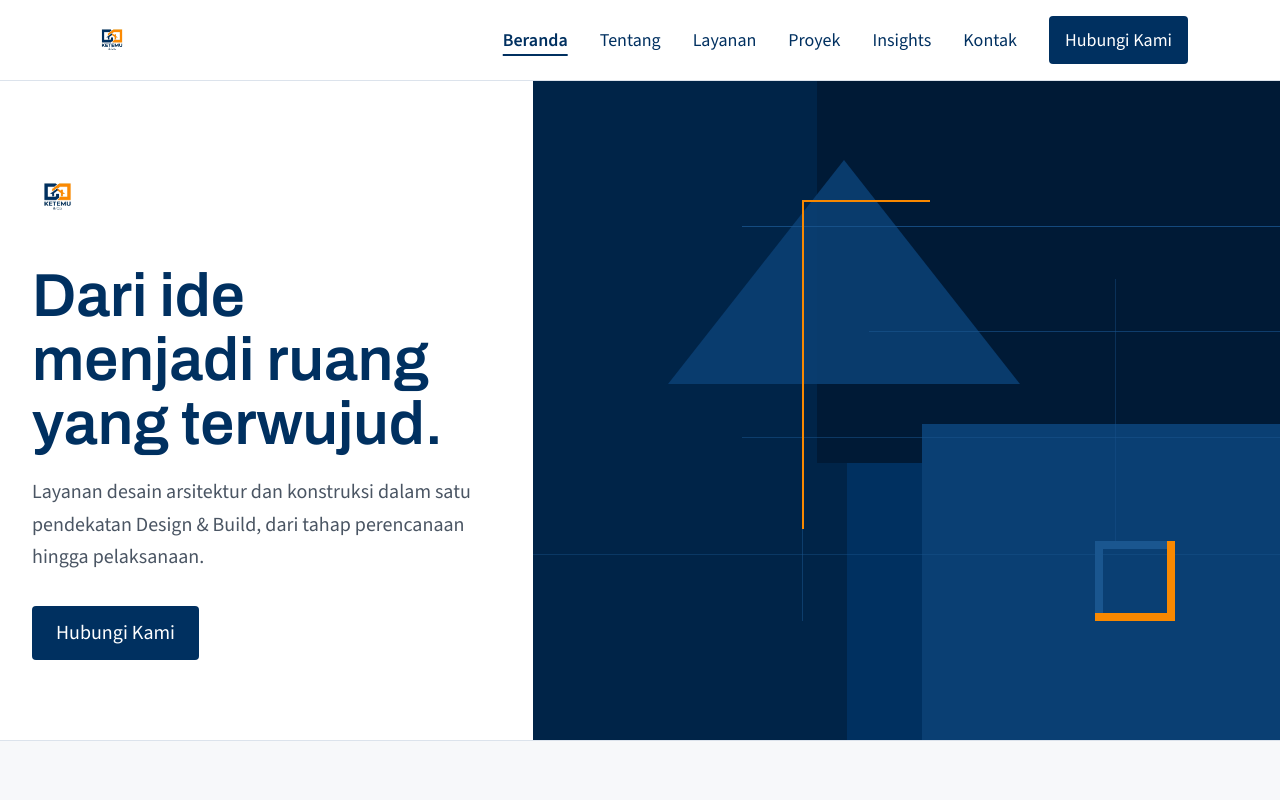
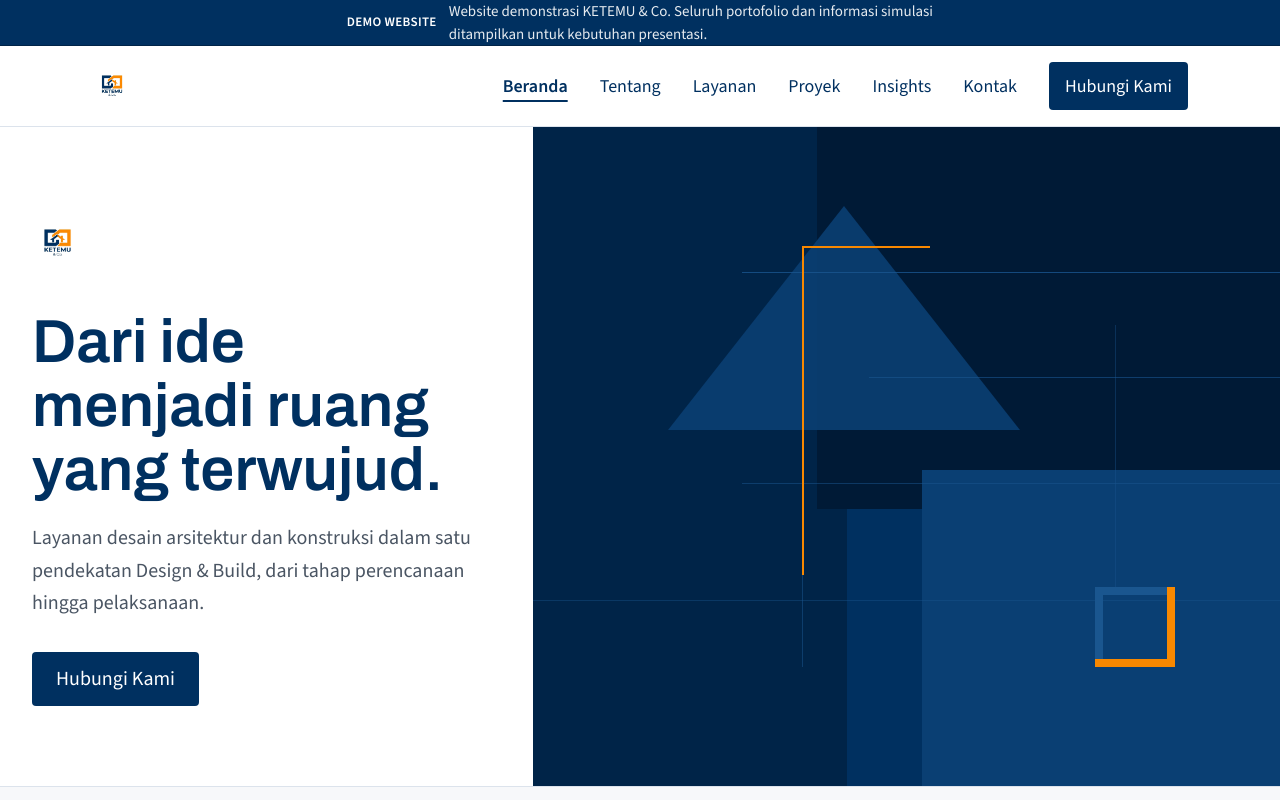
Before and after one commit to endo22/Ketemu-Co., a Next.js app: page / in a window 1280 px wide. Shown: the top 800 px of the page. Built offline with nearby package versions, Linux system fonts and the light colour scheme.

Commit message:
feat: add global demo site banner
Co-authored-by: Cursor <cursoragent@cursor.com>

```diff
--- a/src/app/layout.tsx
+++ b/src/app/layout.tsx
@@ -1,5 +1,6 @@
 import type { Metadata } from "next";
 import { Archivo, Source_Sans_3 } from "next/font/google";
+import { DemoSiteBanner } from "@/components/demo/DemoSiteBanner";
 import { Footer } from "@/components/layout/Footer";
 import { Header } from "@/components/layout/Header";
 import "./globals.css";
@@ -37,6 +38,7 @@ export default function RootLayout({ children }: LayoutProps<"/">) {
         >
           Lewati ke konten utama
         </a>
+        <DemoSiteBanner />
         <Header />
         <main id="main" tabIndex={-1} className="flex flex-1 flex-col outline-none">
           {children}
--- /dev/null
+++ b/src/components/demo/ContentStatusBadge.tsx
@@ -0,0 +1,34 @@
+import { cn } from "@/lib/cn";
+import {
+  demoLabels,
+  type DemoBadgeVariant,
+} from "@/content/demo";
+
+type ContentStatusBadgeProps = {
+  variant: DemoBadgeVariant;
+  className?: string;
+};
+
+const variantClassName: Record<DemoBadgeVariant, string> = {
+  conceptual:
+    "border-navy-800 bg-navy-800 text-white",
+  simulated:
+    "border-grey-300 bg-grey-100 text-navy-800",
+};
+
+export function ContentStatusBadge({
+  variant,
+  className,
+}: ContentStatusBadgeProps) {
+  return (
+    <span
+      className={cn(
+        "inline-flex max-w-full items-center border px-2 py-0.5 font-sans text-[0.6875rem] font-semibold tracking-wide uppercase",
+        variantClassName[variant],
+        className,
+      )}
+    >
+      {demoLabels[variant]}
+    </span>
+  );
+}
--- /dev/null
+++ b/src/components/demo/DemoSiteBanner.tsx
@@ -0,0 +1,20 @@
+import { Container } from "@/components/ui/Container";
+import { demoSiteBanner } from "@/content/demo";
+
+export function DemoSiteBanner() {
+  return (
+    <div
+      role="status"
+      className="border-b border-navy-900 bg-navy-800 text-white"
+    >
+      <Container className="flex min-h-10 flex-col justify-center gap-0.5 py-2 sm:flex-row sm:items-center sm:gap-3 sm:py-0">
+        <p className="font-sans text-xs font-semibold tracking-wide uppercase">
+          {demoSiteBanner.title}
+        </p>
+        <p className="max-w-prose font-sans text-xs leading-snug text-white/90 sm:text-sm sm:leading-normal">
+          {demoSiteBanner.description}
+        </p>
+      </Container>
+    </div>
+  );
+}
--- /dev/null
+++ b/src/content/demo.ts
@@ -0,0 +1,17 @@
+/**
+ * Demo-site disclosure labels for the presentation website.
+ * Visible to visitors — intentional, not a draft marker.
+ */
+
+export type DemoBadgeVariant = "conceptual" | "simulated";
+
+export const demoSiteBanner = {
+  title: "DEMO WEBSITE",
+  description:
+    "Website demonstrasi KETEMU & Co. Seluruh portofolio dan informasi simulasi ditampilkan untuk kebutuhan presentasi.",
+} as const;
+
+export const demoLabels = {
+  conceptual: "PROYEK KONSEPTUAL",
+  simulated: "DATA SIMULASI",
+} as const satisfies Record<DemoBadgeVariant, string>;
```
